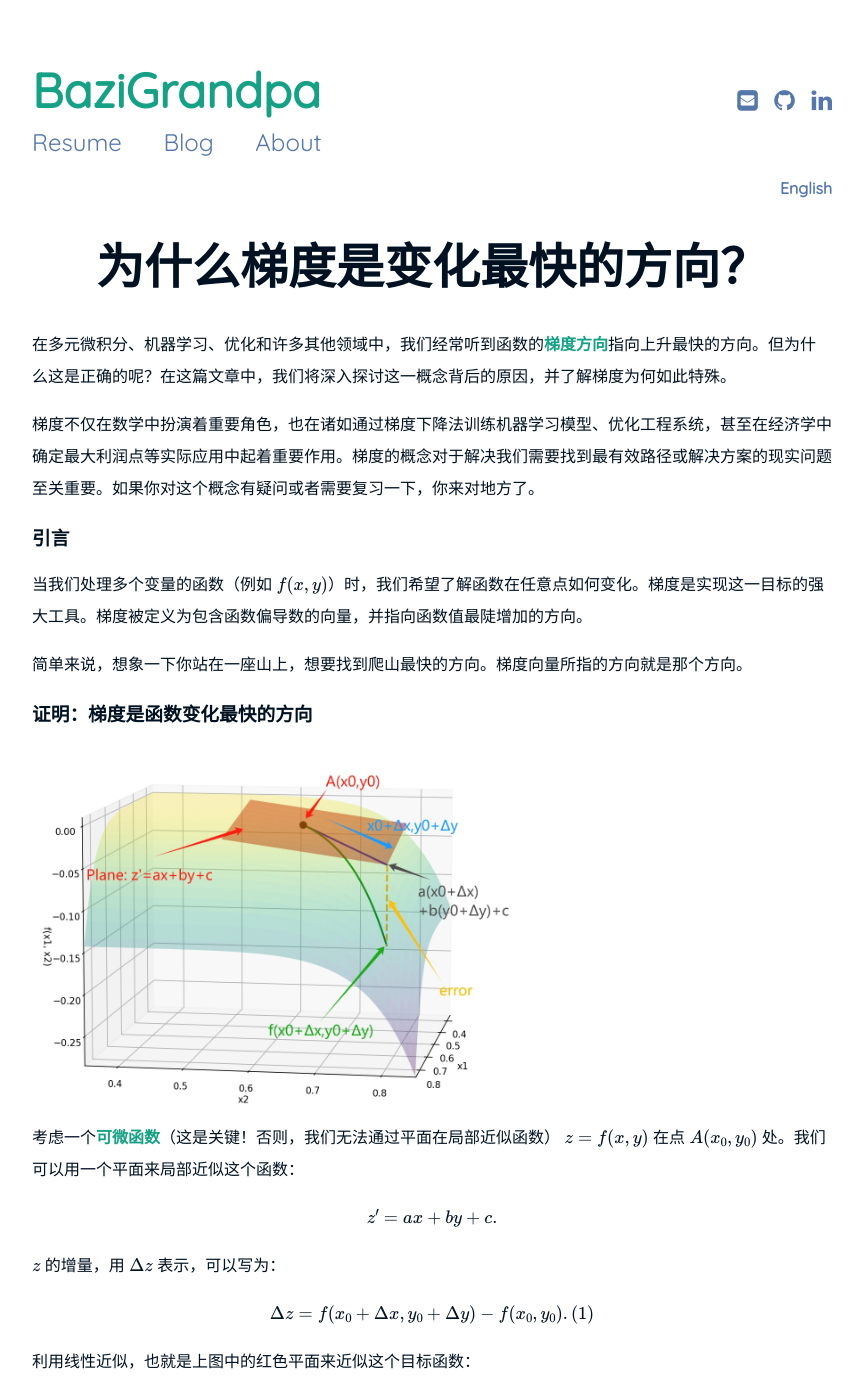
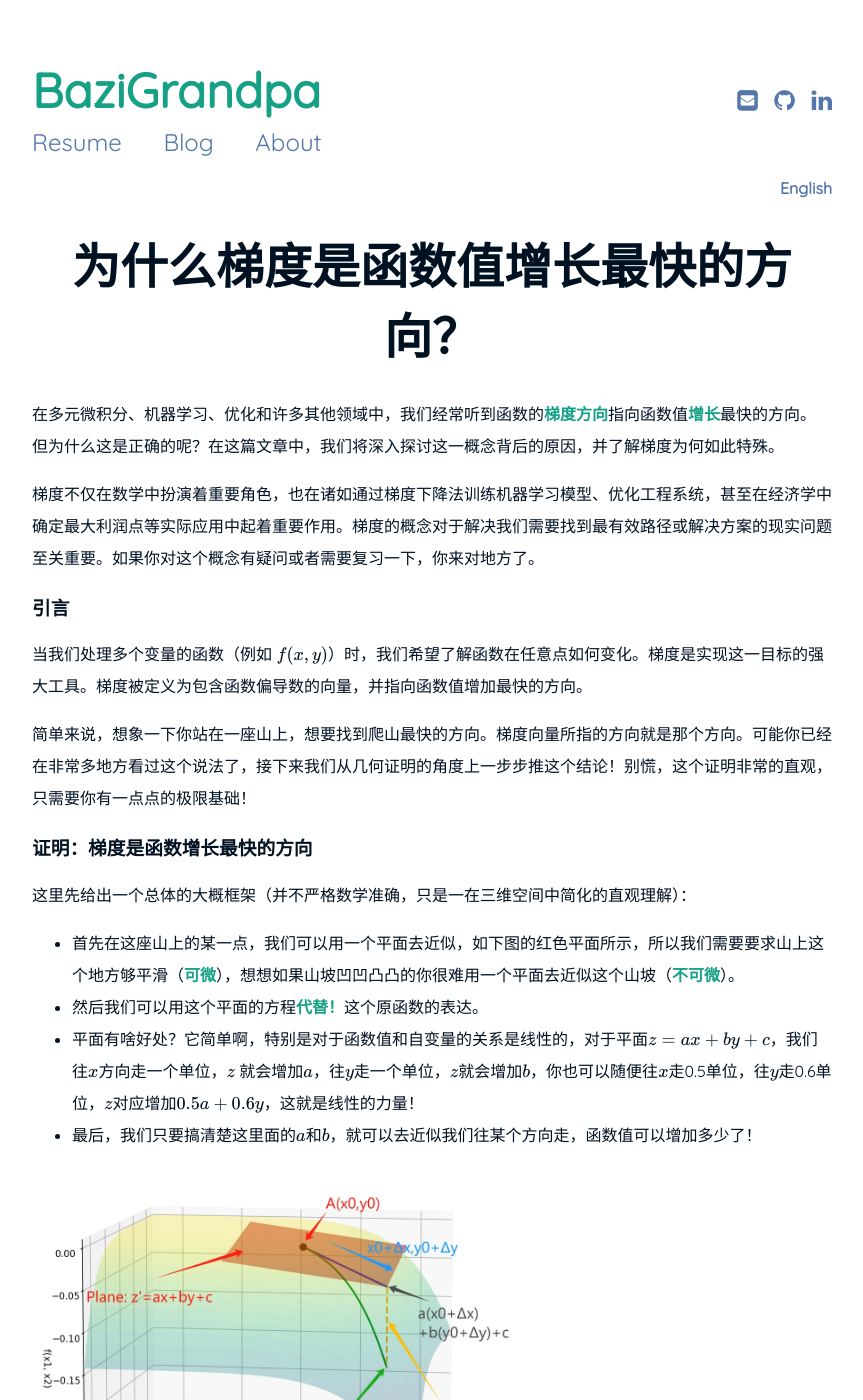
Before and after one commit to BaziGrandpa/BaziGrandpa.github.io, a Jekyll site: the page built from _posts/2024-11-06-why-gradiant-is-the-steepest-directoin.zh.md, in a window 1280 px wide and 1400 px high. Shown: the whole window, without its empty margins (208-1071 px from the left). Built offline with Jekyll 4.4.1, drawn with Linux system fonts in a browser that asks for light colours; formulas are drawn with MathJax 3; some of the changed text lies outside the part shown.

Commit message:
Polished

```diff
--- a/_posts/2024-11-06-why-gradiant-is-the-steepest-directoin.zh.md
+++ b/_posts/2024-11-06-why-gradiant-is-the-steepest-directoin.zh.md
@@ -1,25 +1,37 @@
 ---
 layout: page
-title:  "为什么梯度是变化最快的方向？"
+title:  "为什么梯度是函数值增长最快的方向？"
 subtitle:
 date:   2024-11-06 10:21:21 +0530
 categories: ["Analysis"]
 lang: "zh"
 ---
 
-在多元微积分、机器学习、优化和许多其他领域中，我们经常听到函数的**梯度方向**指向上升最快的方向。但为什么这是正确的呢？在这篇文章中，我们将深入探讨这一概念背后的原因，并了解梯度为何如此特殊。
+在多元微积分、机器学习、优化和许多其他领域中，我们经常听到函数的**梯度方向**指向函数值**增长**最快的方向。但为什么这是正确的呢？在这篇文章中，我们将深入探讨这一概念背后的原因，并了解梯度为何如此特殊。
 
 梯度不仅在数学中扮演着重要角色，也在诸如通过梯度下降法训练机器学习模型、优化工程系统，甚至在经济学中确定最大利润点等实际应用中起着重要作用。梯度的概念对于解决我们需要找到最有效路径或解决方案的现实问题至关重要。如果你对这个概念有疑问或者需要复习一下，你来对地方了。
 
 ### 引言
 
-当我们处理多个变量的函数（例如 $f(x, y)$）时，我们希望了解函数在任意点如何变化。梯度是实现这一目标的强大工具。梯度被定义为包含函数偏导数的向量，并指向函数值最陡增加的方向。
+当我们处理多个变量的函数（例如 $f(x, y)$）时，我们希望了解函数在任意点如何变化。梯度是实现这一目标的强大工具。梯度被定义为包含函数偏导数的向量，并指向函数值增加最快的方向。
 
-简单来说，想象一下你站在一座山上，想要找到爬山最快的方向。梯度向量所指的方向就是那个方向。
+简单来说，想象一下你站在一座山上，想要找到爬山最快的方向。梯度向量所指的方向就是那个方向。可能你已经在非常多地方看过这个说法了，接下来我们从几何证明的角度上一步步推这个结论！别慌，这个证明非常的直观，只需要你有一点点的极限基础！
 
-### 证明：梯度是函数变化最快的方向
+
+
+### 证明：梯度是函数增长最快的方向
+
+这里先给出一个总体的大概框架（并不严格数学准确，只是一在三维空间中简化的直观理解）：
+- 首先在这座山上的某一点，我们可以用一个平面去近似，如下图的红色平面所示，所以我们需要要求山上这个地方够平滑（**可微**），想想如果山坡凹凹凸凸的你很难用一个平面去近似这个山坡（**不可微**）。
+- 然后我们可以用这个平面的方程**代替！**这个原函数的表达。
+- 平面有啥好处？它简单啊，特别是对于函数值和自变量的关系是线性的，对于平面$z = ax + by + c$，我们往$x$方向走一个单位，$z$ 就会增加$a$，往$y$走一个单位，$z$就会增加$b$，你也可以随便往$x$走0.5单位，往$y$走0.6单位，$z$对应增加$0.5a+0.6y$，这就是线性的力量！
+- 最后，我们只要搞清楚这里面的$a$和$b$，就可以去近似我们往某个方向走，函数值可以增加多少了！
+
+
 <img src="{{ "/assets/img/blog_24_11_06_1.jpg" | relative_url }}" alt="描述图片的替代文本" style="width: 500px;height: auto;">
-考虑一个**可微函数**（这是关键！否则，我们无法通过平面在局部近似函数） $ z = f(x, y) $ 在点 $ A(x_0, y_0) $ 处。我们可以用一个平面来局部近似这个函数：
+接下来我们开始证明，
+
+首先考虑一个**可微函数**（这是关键！否则，我们无法通过平面在局部近似函数） $ z = f(x, y) $ 在点 $ A(x_0, y_0) $ 处。我们可以用一个平面来局部近似这个函数：
 
 <p style="text-align: center;">
 $
@@ -65,12 +77,14 @@ $\Delta z = a \Delta x + b \Delta y + \epsilon(\Delta x, \Delta y) \quad (3)$
 
 此外，可微性意味着误差项为距离的高阶无穷小 $ o(\sqrt{(\Delta x)^2 + (\Delta y)^2}) $，即 $ \frac{\epsilon(\Delta x, \Delta y)}{\sqrt{(\Delta x)^2 + (\Delta y)^2}} \to 0$，其中 $ \sqrt{(\Delta x)^2 + (\Delta y)^2} $ 表示点 $ A(x_0, y_0) $ 和点 $ (x_0 + \Delta x, y_0 + \Delta y) $（图中的蓝线）的距离。
 
-### 求 $ a $ 和 $ b $
+**这里不想看也没关系，这一步主要的目的就是想表达，用平面去近似的误差的非常小的。**
+
+### 接下来求 $ a $ 和 $ b $
 我们首先设 $ \Delta y = 0 $，只考虑 $ x $ 方向的变化，可以得到 $ \Delta z $ 的两种表示方式，分别是**(1)**和**(3)**：
 
 <p style="text-align: center;">
    $ \left. \frac{\Delta z}{\Delta x} \right|_{\Delta y = 0} =  \left.  \frac{(1)}{\Delta x} \right|_{\Delta y = 0}
-    =\left. \frac{(2)}{\Delta x} \right|_{\Delta y = 0}$
+    =\left. \frac{(3)}{\Delta x} \right|_{\Delta y = 0}$
 </p>
 <p style="text-align: center;">
 $
@@ -78,7 +92,7 @@ $
 $
 </p>
 
-Suprise！让 $ \Delta x \to 0 $，方程的左侧变为：
+Suprise！让 $ \Delta x \to 0 $，方程的**左侧**变为：
 
 <p style="text-align: center;">
 $
@@ -110,8 +124,8 @@ $
 $
 </p>
 
-### 方向导数和变化最快的方向
-最后我们可以开始讨论如何找到**变化最快的方向**。假设我们想找到函数 $ f(x, y) $ 在**单位向量** $ \mathbf{v} = (v_x, v_y) $ 方向上的变化率。我们从点 $ (x_0, y_0) $ 出发，沿向量 $ \mathbf{v} = (v_x, v_y) $ 的方向移动。
+### 方向导数和增长最快的方向
+最后我们可以开始讨论如何找到**增长最快的方向**。假设我们想找到函数 $ f(x, y) $ 在**单位向量** $ \mathbf{v} = (v_x, v_y) $ 方向上的变化率。我们从点 $ (x_0, y_0) $ 出发，沿向量 $ \mathbf{v} = (v_x, v_y) $ 的方向移动。也就是说我们现在在山上不只是往数轴方向走了，我们现在决定随便选一个方向乱走，看看往每个方向走能上多少山下多少山XD.
 
 函数 $ f(x, y) $ 在方向 $ \mathbf{v} $ 上的变化率称为**方向导数**。方向导数定义为：
 
@@ -135,19 +149,21 @@ $
 $
 </p>
 
-根据**(3)**，我们可以改写上述方程为：
+我们把上面算出来的平面放进来，根据**(3)**，我们可以改写上述方程为：
 
 <p style="text-align: center;">
 $
-    \nabla_{\mathbf{v}} f(x, y) = \lim_{t \to 0} \frac{a t v_x + b t v_y + \epsilon(t v_x, t v_y)}{t}.
+    \nabla_{\mathbf{v}} f(x, y) = \lim_{t \to 0} \frac{a t v_x + b t v_y + \epsilon(t v_x, t v_y)}{t} = a  v_x + b  v_y +\lim_{t \to 0} \frac{ \epsilon(t v_x, t v_y)}{t}.
 $
 </p>
 
-当 $ t \to 0 $ 时，取极限得到：
+当 $ t \to 0 $ 时，我们已经证明了误差的可以忽略的，因此可以得到：
 
 $
     \nabla_{\mathbf{v}} f(x, y) = \frac{\partial f}{\partial x} v_x + \frac{\partial f}{\partial y} v_y.
 $
+
+**至此，我们就得到了360°无死角的无论你怎么走，我们都能算出你上下山的变化率了**，最后一步，就是看看我们到底是往那个方向走，可以最快地上山。
 
 ### 结论
 当**方向向量** $ \mathbf{v} = (v_x, v_y) $ 与**梯度向量**
@@ -160,14 +176,18 @@ $
 $ \nabla_{\mathbf{v}} f(x, y)=\frac{\partial f}{\partial x} v_x + \frac{\partial f}{\partial y} v_y = \text{dot}(\nabla f, \mathbf{v}) = \left| \nabla f \right| \left| \mathbf{v} \right| \cos \theta  $,
 </p>
 
-其中 $ \theta $ 是 $ \nabla f $ 和 $ \mathbf{v} $ 之间的夹角。换句话说，**梯度**指向函数最陡增大的方向。
+其中 $ \theta $ 是 $ \nabla f $ 和 $ \mathbf{v} $ 之间的夹角。换句话说，**梯度向量**指向函数**增加**最快的方向。
 
 因此，当你站在山上并选择 $ \theta = 0^{\circ} $ 的方向时，你将以最快的速度上山。而当 $ v = (-\frac{\partial f}{\partial x}, -\frac{\partial f}{\partial y}) $，$ \theta = 180^{\circ} $ 时，你将以最快的速度下山，这也是为什么在机器学习中，或者在我们希望**最小化函数**的任务中，我们使用负梯度来在优化过程中更新权重。
+
+同样的，如果你选择往垂直于梯度方向走，也就是$\theta = 90^{\circ}/-90^{\circ}$ 时，
+$\left| \nabla f \right| \left| \mathbf{v} \right| \cos \theta = 0 $
+也就意味着函数值沿着这个方向走不会发生变化。这正是在为什么在**拉格朗日优化**中，对于约束项的梯度方向一定是垂直于约束函数的轨迹的，因为对于约束$g(x,y)=0$无论约束上的$x,y$如何变化，函数值都是不变的，也就是说如果你在约束函数的轨迹上走，那一定是沿着垂直于梯度的方向在走！
 
 #### 关于**梯度**与**导数**
 <img src="{{ "/assets/img/blog_24_11_06_2.jpg" | relative_url }}" alt="描述图片的替代文本" style="width: 800px;height: auto;">
 
-刚开始接触梯度下降的时候一个让我感到迷惑的点在于，如果一个点的**梯度**是负的，那么这个**梯度**的反方向目标函数岂不是应该上升？哪来的梯度下降呢？
+刚开始接触梯度下降我总是用平面函数去理解，于是我陷入了一个非常容易混淆的误区，如果一个点的**梯度**是负的，那么这个**梯度**的反方向目标函数岂不是应该上升？哪来的梯度下降呢？
 
 其实这句话就是因为对于**梯度**的定义不清晰，对于函数$ f(x_1,x_2,...,x_n) $而言，**梯度**是定义在n维空间的一个**向量场**，而不是每个点简单地进行**偏导数**组合！而对于每个点的这个对应的向量，就是函数值增加最快的方向，也就是说**梯度**是一个在变量空间里的**向量**。
 
@@ -185,4 +205,4 @@ $ \nabla_{\mathbf{v}} f(x, y)=\frac{\partial f}{\partial x} v_x + \frac{\partial
 - 并且 $a = \frac{\partial f}{\partial x}, b = \frac{\partial f}{\partial y}$。
 - 我们使用**方向导数**来确定函数在给定方向上的变化率，并利用 $ \Delta z $ 的近似来找到**梯度向量**（函数的偏导数），**方向单位向量**和**方向导数**（函数在给定方向的变化率）之间的关系
   $ \nabla_{\mathbf{v}} f(x, y) = \frac{\partial f}{\partial x} v_x + \frac{\partial f}{\partial y} v_y $。
-- 最后，我们发现当**方向单位向量**与**梯度向量**一致时，函数的**变化率**达到最大值，即**梯度向量**指向函数变化最快的方向。
+- 最后，我们发现当**方向单位向量**与**梯度向量**一致时，函数的**变化率**达到最大值，即**梯度向量**指向函数增加最快的方向。
```
Also changed, not shown: other parts of _posts/2024-11-06-why-gradiant-is-the-steepest-directoin.zh.md (+1 -1 lines).
